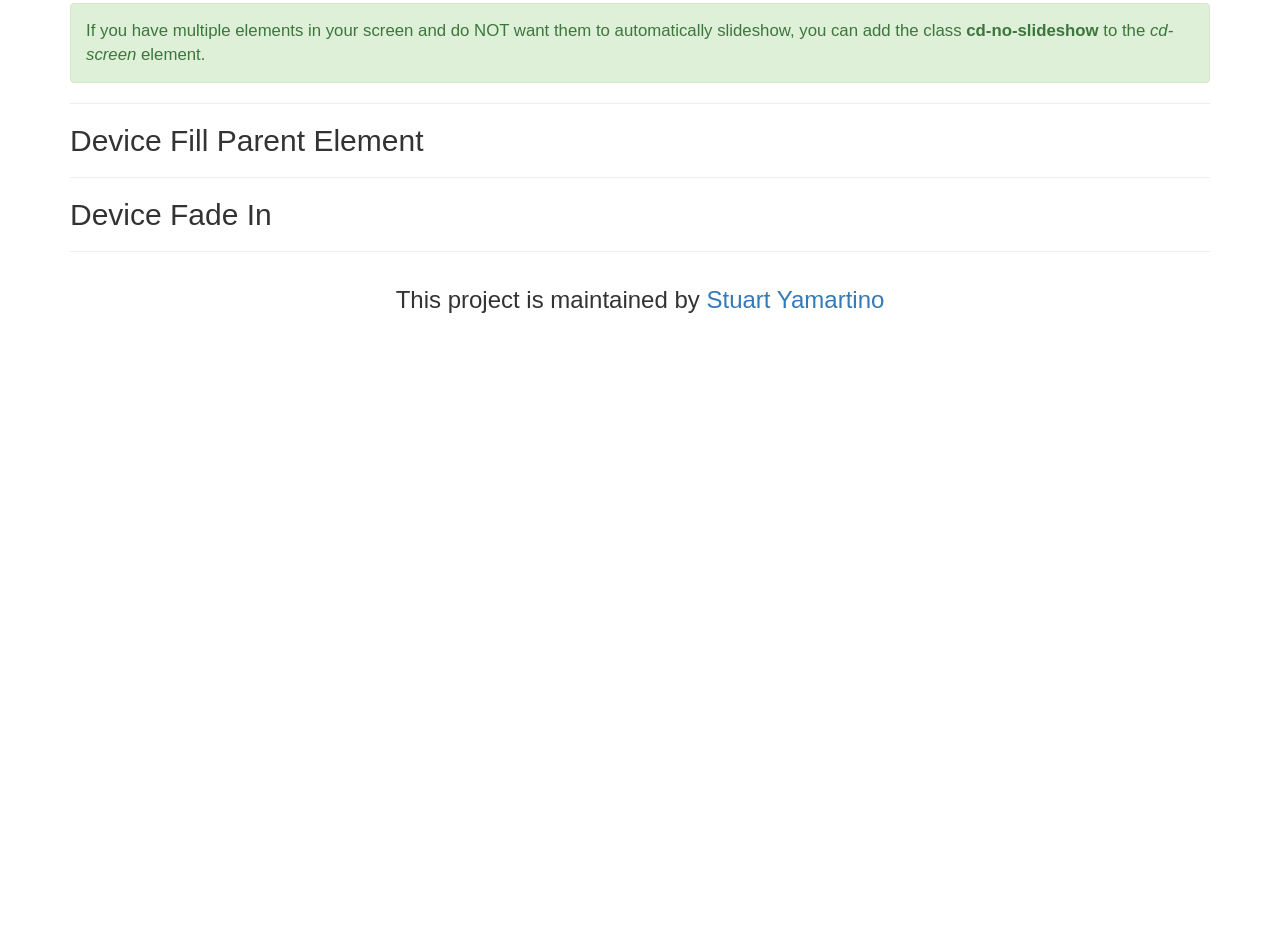
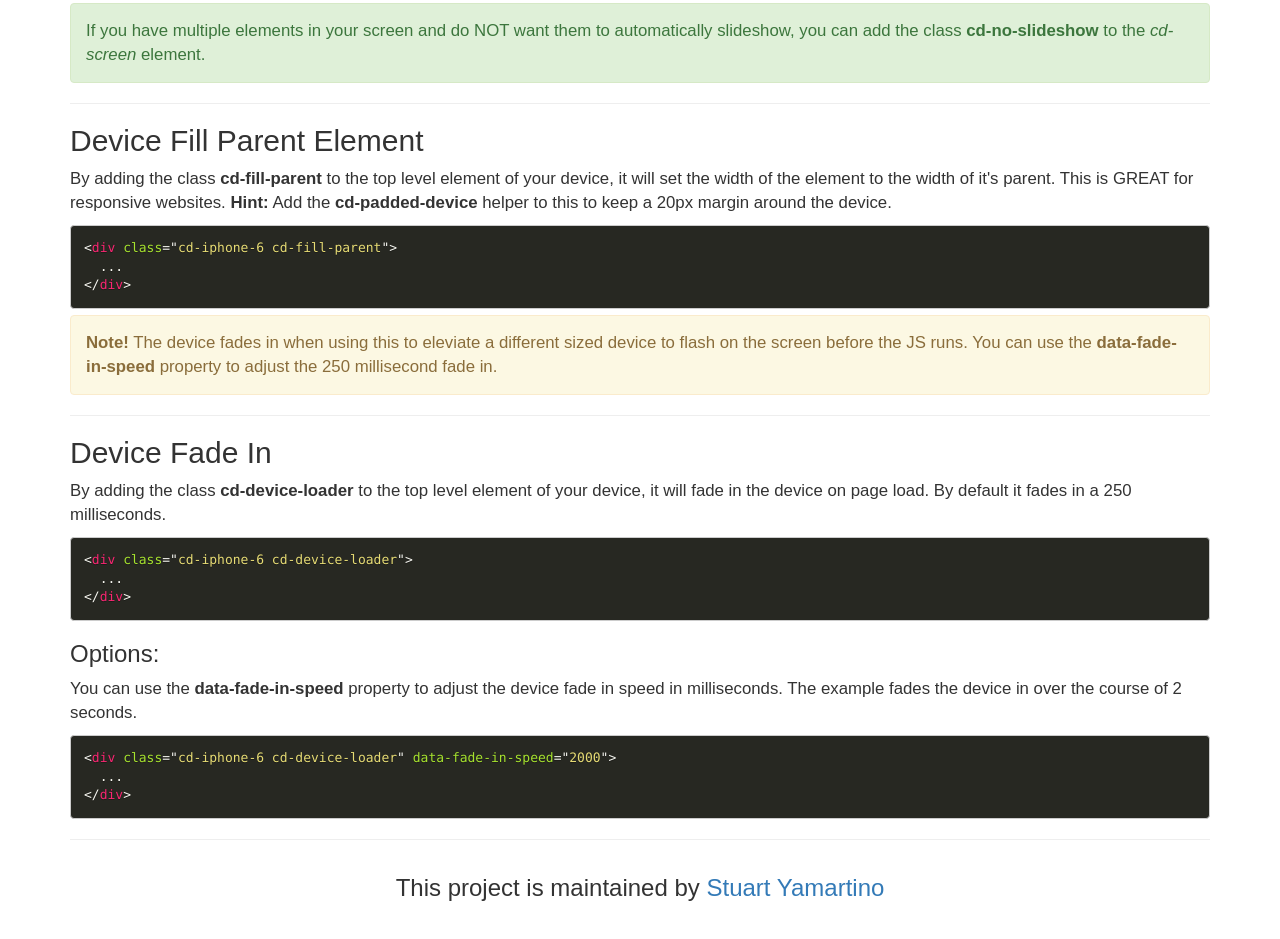
Before and after one commit to stuyam/CSSDevices-Docs, a plain HTML site: page javascript.html in a window 1280 px wide. Shown: the part 1369-2308 px from the top of the page. Before the commit the page ends 1723 px from the top, so only its background shows below. Drawn offline with nearby package versions, Linux system fonts and the light colour scheme.

Commit message:
First go through of the whole JS api

```diff
--- a/javascript.html
+++ b/javascript.html
@@ -62,7 +62,7 @@
       <hr>
       <h2>Smart Image Loader</h2>
       <p>
-        Adding <span class="b">cd-smart-loader</span> to the <span class="i">cd-screen</span> element of your device, it will wait for the first element in the screen to finish loading and then fade it in. <span class="b">Note:</span> only built for &lt;img&gt; loading for now, untested with &lt;video&gt; and &lt;iframe&gt;. It fades in at 250 milliseconds by default.
+        Adding the class <span class="b">cd-smart-loader</span> to the <span class="i">cd-screen</span> element of your device, it will wait for the first element in the screen to finish loading and then fade it in. <span class="b">Note:</span> only built for &lt;img&gt; loading for now, untested with &lt;video&gt; and &lt;iframe&gt;. It fades in at 250 milliseconds by default.
       </p>
       <pre><code class="language-markup">...
   &lt;div class="cd-screen cd-smart-loader"&gt;
@@ -114,10 +114,34 @@
 
       <hr>
       <h2>Device Fill Parent Element</h2>
+      <p>
+        By adding the class <span class="b">cd-fill-parent</span> to the top level element of your device, it will set the width of the element to the width of it's parent. This is GREAT for responsive websites. <span class="b">Hint:</span> Add the <span class="b">cd-padded-device</span> helper to this to keep a 20px margin around the device.
+      </p>
+      <pre><code class="language-markup">&lt;div class="cd-iphone-6 cd-fill-parent"&gt;
+  ...
+&lt;/div&gt;
+</code></pre>
+      <div class="alert alert-warning">
+        <span class="b">Note!</span> The device fades in when using this to eleviate a different sized device to flash on the screen before the JS runs. You can use the <span class="b">data-fade-in-speed</span> property to adjust the 250 millisecond fade in.
+      </div>
 
       <hr>
       <h2>Device Fade In</h2>
-
+      <p>
+        By adding the class <span class="b">cd-device-loader</span> to the top level element of your device, it will fade in the device on page load. By default it fades in a 250 milliseconds.
+      </p>
+      <pre><code class="language-markup">&lt;div class="cd-iphone-6 cd-device-loader"&gt;
+  ...
+&lt;/div&gt;
+</code></pre>
+      <h3>Options:</h3>
+      <p>
+        You can use the <span class="b">data-fade-in-speed</span> property to adjust the device fade in speed in milliseconds. The example fades the device in over the course of 2 seconds.
+      </p>
+      <pre><code class="language-markup">&lt;div class="cd-iphone-6 cd-device-loader" data-fade-in-speed="2000"&gt;
+  ...
+&lt;/div&gt;
+</code></pre>
 
       <hr>
       <footer>
```
